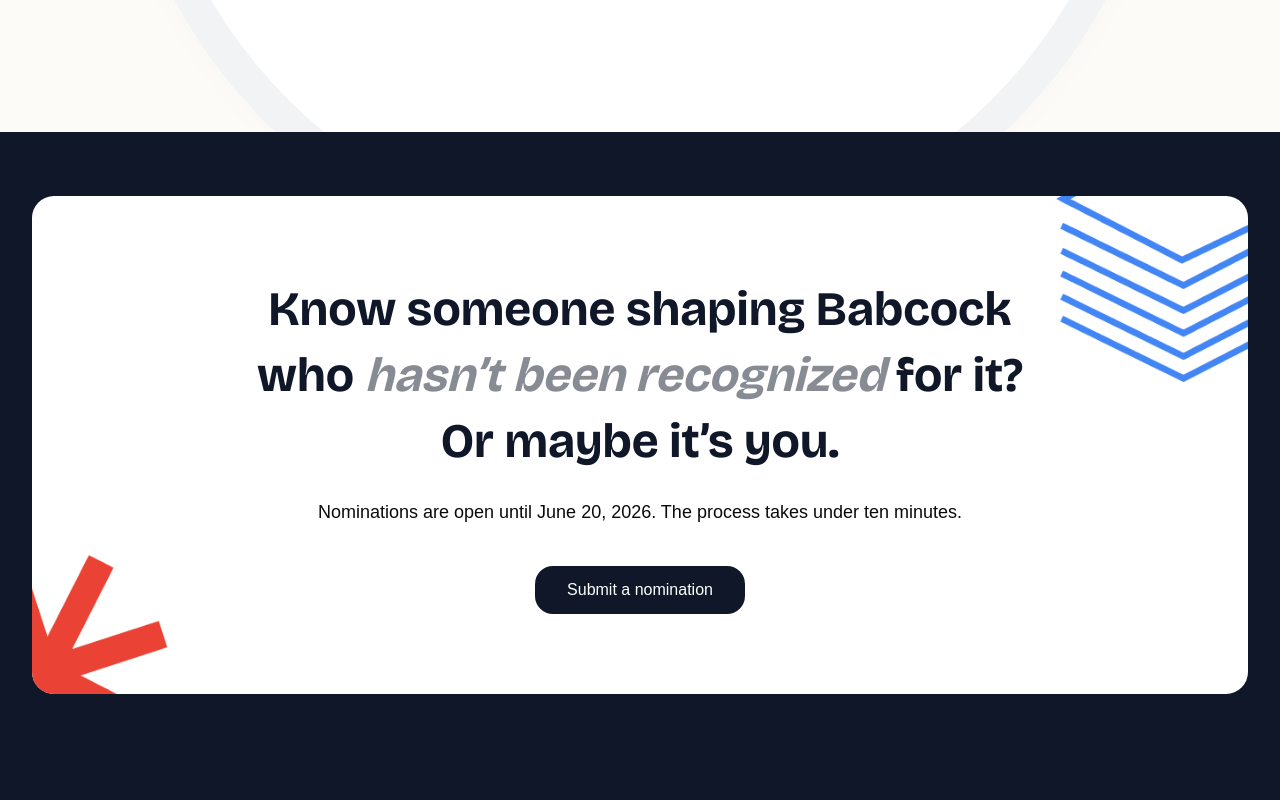
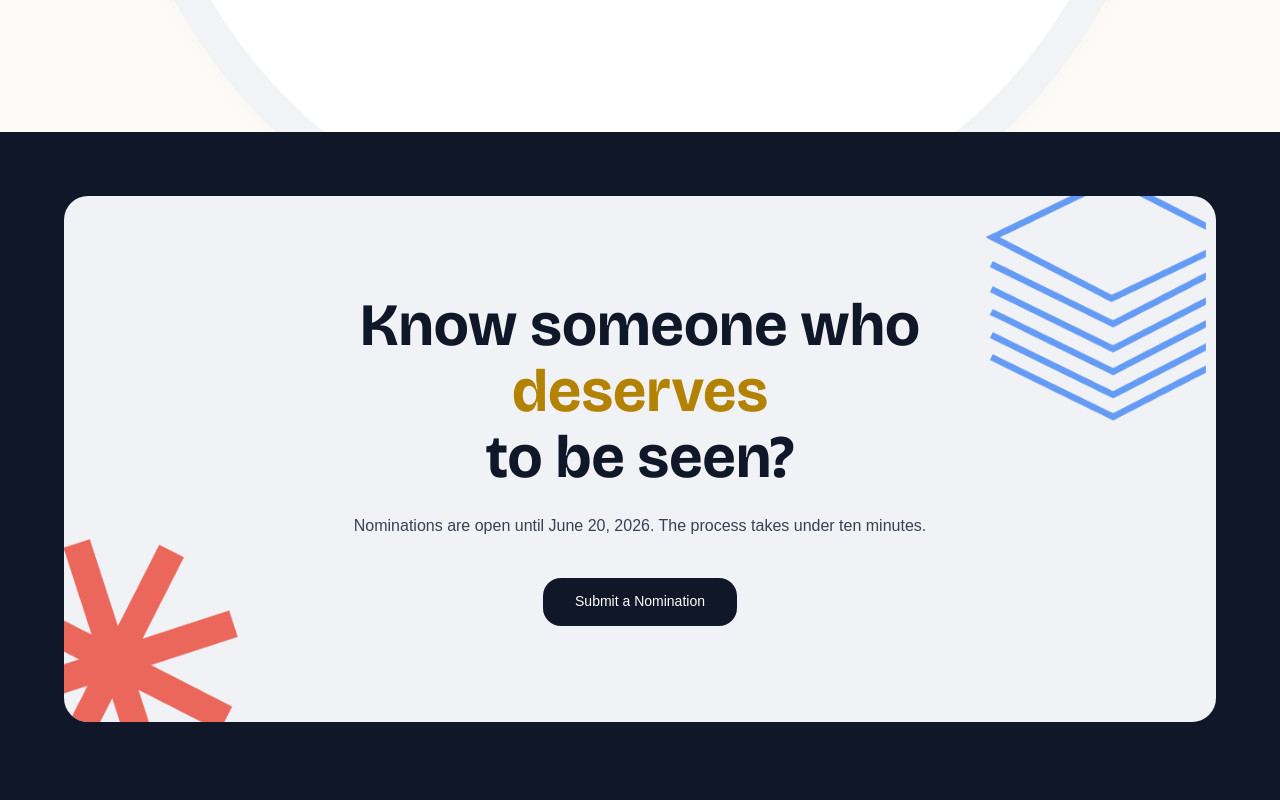
Before and after one commit to GDGBabcockUniversity/the-hundred, a Next.js app: page / in a window 1280 px wide. Shown: the part 5380-6180 px from the top of the page. Built offline with nearby package versions, Linux system fonts and the light colour scheme; a web font is replaced by a local one.

Commit message:
feat: revamp CtaSection styling and layout for improved visual hierarchy and accessibility

```diff
--- a/components/landing/CtaSection.tsx
+++ b/components/landing/CtaSection.tsx
@@ -1,6 +1,6 @@
 import Link from "next/link";
+import Image from "next/image";
 import { Button } from "@/components/ui/button";
-import Image from "next/image";
 import { IMAGES, PAGES } from "@/lib/constants";
 
 export function CtaSection() {
@@ -9,9 +9,9 @@
       id="nominations"
       className="py-16 px-4 sm:px-6 lg:px-8 bg-brand-navy"
     >
-      <div className="max-w-7xl mx-auto bg-white rounded-3xl p-12 md:p-20 text-center relative overflow-hidden">
-        {/* Background elements placeholders */}
-        <div className="absolute top-0 right-0 pointer-events-none transform translate-x-1/4 -translate-y-1/4">
+      <div className="max-w-6xl mx-auto bg-[#f0f2f5] rounded-[24px] p-8 sm:p-12 md:p-24 text-center relative overflow-hidden">
+        {/* Background elements */}
+        <div className="absolute top-0 right-0 pointer-events-none transform translate-x-[10%] translate-y-[-10%] opacity-80 hidden sm:block">
           <Image
             src={IMAGES.cta_stack.src}
             alt="CTA Stack"
@@ -20,7 +20,7 @@
             className="w-32 h-32 md:w-64 md:h-64 object-contain"
           />
         </div>
-        <div className="absolute bottom-0 left-0 pointer-events-none transform -translate-x-1/4 translate-y-1/4">
+        <div className="absolute bottom-0 left-0 pointer-events-none transform translate-x-[-10%] translate-y-[10%] opacity-80 hidden sm:block">
           <Image
             src={IMAGES.cta_star.src}
             alt="CTA Star"
@@ -30,23 +30,22 @@
           />
         </div>
 
-        <div className="relative z-10">
-          <h2 className="max-w-3xl font-bold leading-snug mx-auto text-4xl md:text-5xl font-serif text-brand-navy mb-6">
-            Know someone shaping Babcock who{" "}
-            <span className="text-brand-navy/50 italic font-bold">
-              hasn’t been recognized
-            </span>{" "}
-            for it? Or maybe it’s you.
+        <div className="relative z-10 flex flex-col items-center">
+          <h2 className="max-w-3xl font-bold leading-[1.1] mx-auto text-4xl sm:text-5xl md:text-6xl font-serif text-brand-navy mb-6">
+            Know someone who <br />
+            <span className="text-[#B28200]">deserves</span>
+            <br />
+            to be seen?
           </h2>
-          <p className="text-brand-gray-light mb-10 max-w-2xl mx-auto text-lg">
+          <p className="text-gray-700 mb-10 max-w-xl mx-auto text-sm md:text-base font-medium">
             Nominations are open until June 20, 2026. The process takes under
             ten minutes.
           </p>
           <Button
             asChild
-            className="rounded-2xl bg-brand-navy text-white hover:bg-brand-navy/90 h-12 px-8 text-base font-medium border-none"
+            className="rounded-2xl bg-brand-navy text-white hover:bg-brand-navy/90 h-12 px-8 text-[14px] font-medium border-none"
           >
-            <Link href={PAGES.nominate}>Submit a nomination</Link>
+            <Link href={PAGES.nominate}>Submit a Nomination</Link>
           </Button>
         </div>
       </div>
```
